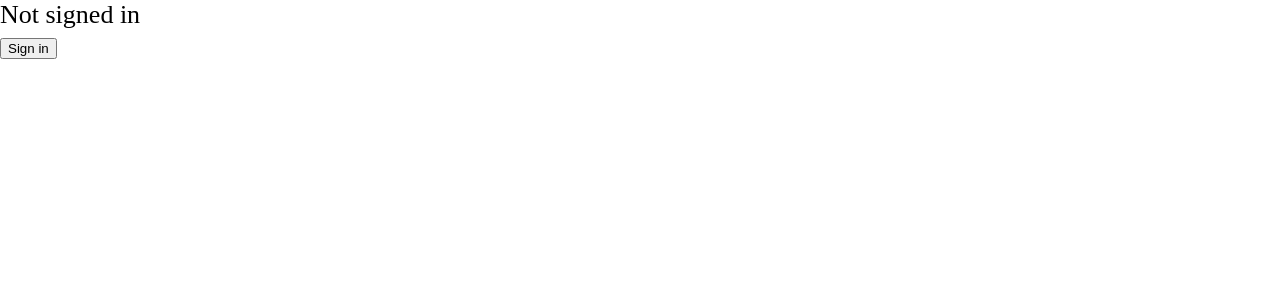
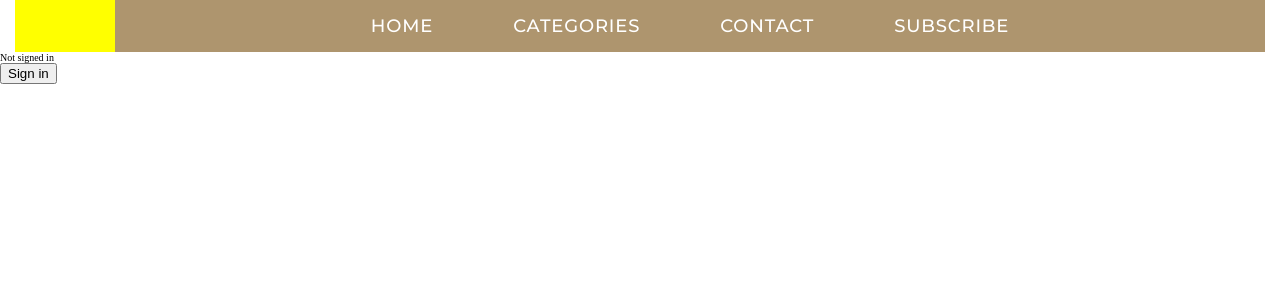
Before and after one commit to Tibor22/greener_solution_v2, a Next.js app: page / in a window 1280 px wide. Shown: the top 300 px of the page. Built offline with nearby package versions, Linux system fonts and the light colour scheme; no server answers; a web font is replaced by a local one.

Commit message:
creating navbar

```diff
--- a/src/components/Button.tsx
+++ b/src/components/Button.tsx
@@ -1,6 +1,6 @@
-/* eslint-disable no-nested-ternary */
 import styled from 'styled-components';
 import { palette } from '../styles/common';
+import { montserrat } from '../styles/fonts';
 
 function Button({
 	ifClicked,
@@ -124,8 +124,6 @@ const Btn = styled.button<any>`
 	font-weight: 700;
 	opacity: ${({ type }) => (type === 'disable' ? '50%' : '')};
 	cursor: ${({ disabled }) => (disabled ? 'no-drop' : 'pointer')};
-	min-width: ${({ large, hasLabel }) =>
-		hasLabel ? (large ? `12.93rem` : '12.08rem') : 'auto'};
 	width: ${({ stretchMobile }) => (stretchMobile ? '100%' : 'min-content')};
 	width: ${({ width }) => width};
 	white-space: nowrap;
@@ -134,7 +132,7 @@ const Btn = styled.button<any>`
 	position: relative;
 	display: ${({ inline }) => (inline ? 'inline' : 'flex')};
 	justify-content: center;
-	font-family: 'lft-etica', sans-serif;
+	font-family: ${montserrat.style.fontFamily}, serif;
 `;
 
 export default Button;
--- a/src/components/Layout.tsx
+++ b/src/components/Layout.tsx
@@ -1,4 +1,5 @@
 import { FC, ReactNode } from 'react';
+import NavBar from './NavBar';
 
 interface Props {
 	children: ReactNode;
@@ -8,6 +9,7 @@ const Layout: FC<Props> = ({ children }): JSX.Element => {
 	return (
 		<>
 			{/* <Navbar /> */}
+			<NavBar />
 			<main>{children}</main>
 			{/* <Footer /> */}
 		</>
--- /dev/null
+++ b/src/components/NavBar.tsx
@@ -0,0 +1,74 @@
+import { FC } from 'react';
+import { Container } from '@/styles/sharedStyles';
+import styled from 'styled-components';
+import { palette } from '@/styles/common';
+import Link from 'next/link';
+
+interface Props {}
+
+const NavBar: FC<Props> = (props): JSX.Element => {
+	return (
+		<Container as={`header`}>
+			<InnerContainer>
+				<LogoContainer></LogoContainer>
+				<ListContainer>
+					<Link href={'/'}>
+						<ListItem>Home</ListItem>
+					</Link>
+					<Link href={'/categories'}>
+						<ListItem>Categories</ListItem>
+					</Link>
+					<Link href={'/contact'}>
+						<ListItem>Contact</ListItem>
+					</Link>
+					<Link href={'/subscribe'}>
+						<ListItem>Subscribe</ListItem>
+					</Link>
+
+					{/* <ListItem>
+						<SearchContainer></SearchContainer>
+					</ListItem> */}
+				</ListContainer>
+			</InnerContainer>
+		</Container>
+	);
+};
+
+const InnerContainer = styled.nav`
+	display: grid;
+	align-items: center;
+	background-color: ${palette.light_brown};
+	grid-template-columns: 100px 1fr;
+`;
+const ListContainer = styled.ul`
+	display: flex;
+	justify-content: center;
+	gap: 8rem;
+	list-style: none;
+	padding: 0.5rem 0rem;
+`;
+const SearchContainer = styled.div`
+	display: flex;
+	justify-content: center;
+`;
+const LogoContainer = styled.div`
+	width: 100px;
+	background: yellow;
+	height: 100%;
+`;
+
+const ListItem = styled.li`
+	text-transform: uppercase;
+	font-weight: 500;
+	color: ${palette.white};
+	letter-spacing: 0.85px;
+	font-size: 1.8rem;
+	cursor: pointer;
+	transition: color 0.2s;
+	&:hover {
+		color: ${palette.light_green};
+		transition: color 0.2s;
+	}
+`;
+
+export default NavBar;
--- a/src/styles/common.tsx
+++ b/src/styles/common.tsx
@@ -5,8 +5,14 @@ export const palette: any = {
 	dark_brown: '#604B33',
 	medium_brown: '#846C4E',
 	light_brown: '#AE956E',
-	black: '#000',
-	white: '#fff',
+	black: '#000000',
+	grey_dark: '#232323',
+	grey_dark2: '#434343',
+	silver_dark: '#636363',
+	silver_light: '#9B9B9B',
+	grey_light: '#DCDCDC',
+	grey_light2: '#F2F2F2',
+	white: '#ffffff',
 
 	shadow: '0px 4px 10px rgba(0, 0, 0, 0.15)',
 	shadow2: '0px 4px 4px rgba(0, 0, 0, 0.25)',
--- a/src/styles/device.ts
+++ b/src/styles/device.ts
@@ -5,7 +5,8 @@ const size = {
 	tablet: '768px',
 	laptop: '1024px',
 	laptopL: '1440px',
-	desktop: '2560px',
+	desktop: '1800px',
+	desktopL: '2560px',
 };
 
 export const device = {
--- a/src/styles/globals.tsx
+++ b/src/styles/globals.tsx
@@ -1,10 +1,9 @@
 import { createGlobalStyle } from 'styled-components';
-import { palette } from './common';
 import { playfair_display, montserrat, merriweather } from './fonts';
 
 export default createGlobalStyle`
   html {
-    font-size: 162.5%;
+    font-size: 62.5%;
   }
 
   html, body {
@@ -15,6 +14,11 @@ export default createGlobalStyle`
     a {
       text-decoration: none;
     }
+
+		li {
+			font-family: ${montserrat.style.fontFamily}, serif;
+			list-style-type: none;
+		}
 
     h2 {
       font-family: ${playfair_display.style.fontFamily}, serif;
--- a/src/styles/sharedStyles.tsx
+++ b/src/styles/sharedStyles.tsx
@@ -1,5 +1,6 @@
 import styled from 'styled-components';
 import { fonts, palette } from './common';
+import { device } from './device';
 import React from 'react';
 
 export const Text = styled.p<any>`
@@ -125,3 +126,32 @@ export const BoxPlaceHolder = styled.div<{ length: string; height: string }>`
 // `letter-spacing: ${
 //   xsmall ? '.25em' : small ? '.1em' : medium ? '.4em' : '.5em'
 // };`}
+
+export const Container = styled.div`
+	margin: 0 auto;
+	padding: 0px 15px;
+	@media ${device.mobileS} {
+		max-width: 575px;
+	}
+	@media ${device.mobileM} {
+		max-width: 575px;
+	}
+	@media ${device.mobileL} {
+		max-width: 700px;
+	}
+	@media ${device.tablet} {
+		max-width: 1000px;
+	}
+	@media ${device.laptop} {
+		max-width: 1400px;
+	}
+	@media ${device.laptopL} {
+		max-width: 1760px;
+	}
+	@media ${device.desktop} {
+		max-width: 2400px;
+	}
+	@media ${device.desktopL} {
+		max-width: 3000px;
+	}
+`;
```
